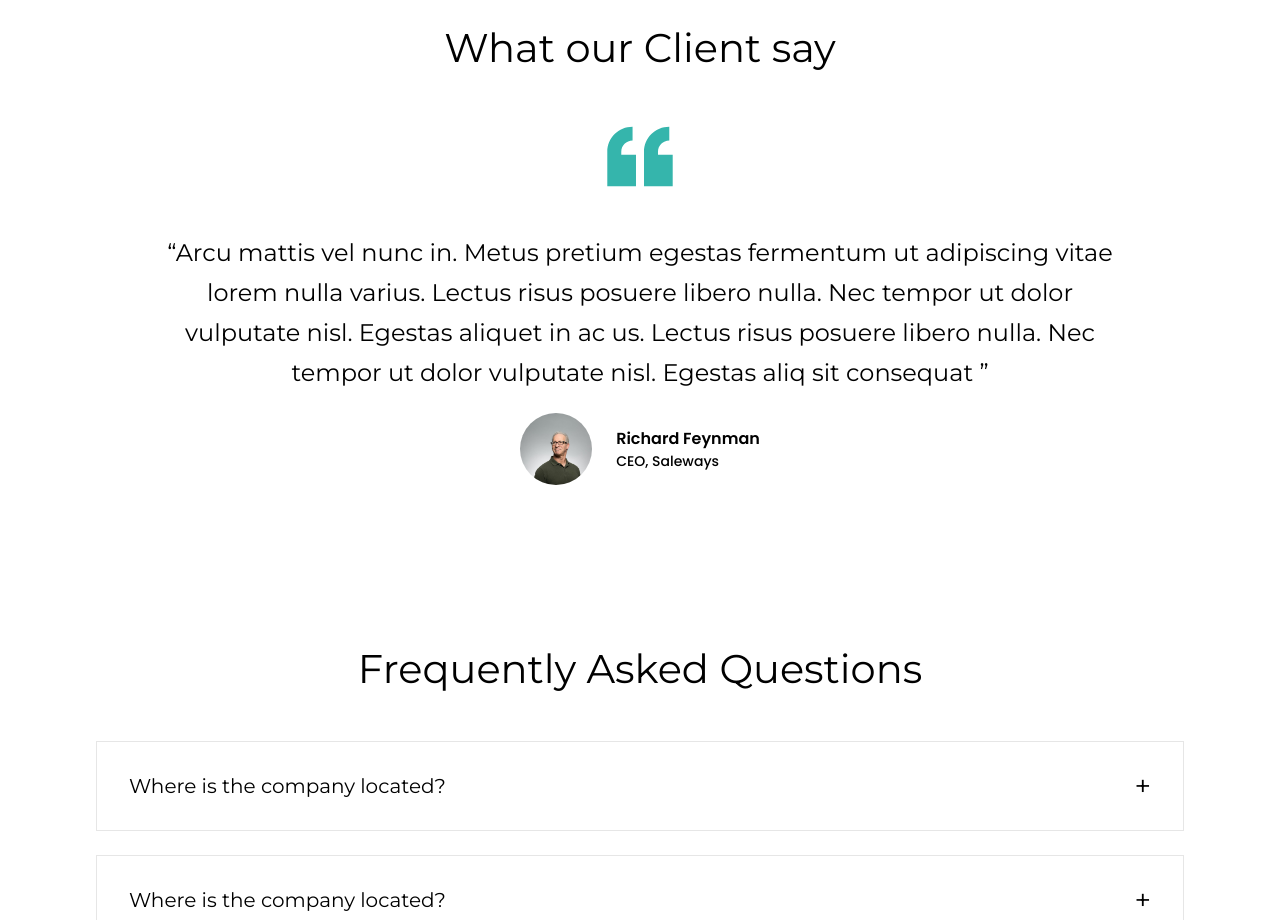
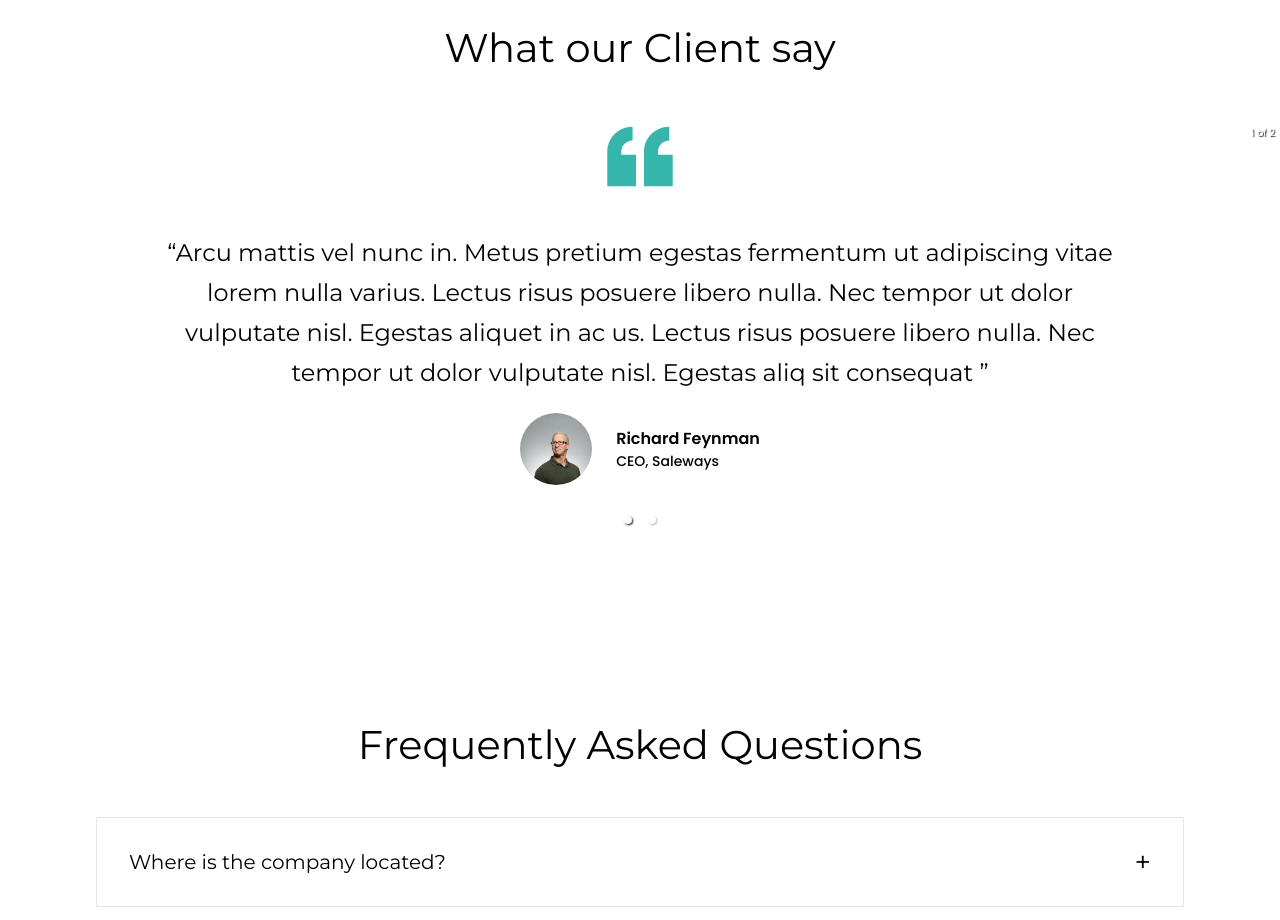
Before and after one commit to arjansunar/root-level-next-deploy, a Next.js app: page / in a window 1280 px wide. Shown: the part 1880-2800 px from the top of the page. Built offline with nearby package versions, Linux system fonts and the light colour scheme.

Commit message:
adding carousel functionality

```diff
--- a/components/Home/Testionials.jsx
+++ b/components/Home/Testimonials.jsx
@@ -1,26 +1,28 @@
 import styled from "styled-components";
 import { Title } from "./FAQ";
 import Image from 'next/image'
+import { content } from "../../content";
+import HomeCarousel from './utility/Carousel'
 
 const testimonialContent = [
-    {
-        description: '“Arcu mattis vel nunc in. Metus pretium egestas fermentum ut adipiscing vitae lorem nulla varius. Lectus risus posuere libero nulla. Nec tempor ut dolor vulputate nisl. Egestas aliquet in ac us. Lectus risus posuere libero nulla. Nec tempor ut dolor vulputate nisl. Egestas aliq sit consequat ”',
-        authorPic: '/assets/home/testimonials-profile.jpeg',
-        authorName: 'Richard Feynman',
-        authorPosition: 'CEO, Saleways',
-    }
+    ...content.homePage.testimonials
 ]
 
-function Testionials() {
+function Testimonials() {
     return (
         <Container>
             <Title>What our Client say</Title>
-            <Testimonial {...testimonialContent[0]} />
+            <HomeCarousel>
+                {testimonialContent.map((val, i) =>
+                    <Testimonial {...val} key={i} />
+                )}
+            </HomeCarousel>
+
         </Container>
     )
 }
 
-export default Testionials
+export default Testimonials
 
 const Container = styled.div`
     margin-top: 10rem;
@@ -55,6 +57,8 @@ function Testimonial({ description, authorPic, authorName, authorPosition }) {
 const Wrapper = styled.div`
     display: grid;
     place-content: center;
+    margin-bottom: 3.5rem;
+
 `
 const QuoteDecor = styled.div`
     display: grid;
@@ -76,7 +80,6 @@ const AuthorWrapper = styled.div`
     display: flex;
     justify-content: center;
     align-items: center;
-
 `
 
 const Profile = styled.div`
@@ -85,7 +88,6 @@ const Profile = styled.div`
     width: 4.5rem;
     border-radius: 50%;
     overflow: hidden;
-
     & img{
         object-fit: cover;
     }
--- a/components/Home/utility/Carousel.jsx
+++ b/components/Home/utility/Carousel.jsx
@@ -2,18 +2,10 @@ import { Carousel } from 'react-responsive-carousel'
 import "react-responsive-carousel/lib/styles/carousel.min.css";
 import styled from 'styled-components';
 
-function HomeCarousel() {
+function HomeCarousel({ children }) {
     return (
         <StyledCarousel>
-            <div>
-                hello
-            </div>
-            <div>
-                hello
-            </div>
-            <div>
-                hello
-            </div>
+            {children}
         </StyledCarousel>
     )
 }
@@ -21,5 +13,5 @@ function HomeCarousel() {
 export default HomeCarousel
 
 const StyledCarousel = styled(Carousel)`
-    background-color: red;
+    /* background-color: red; */
 `
--- a/content/index.js
+++ b/content/index.js
@@ -6,7 +6,20 @@ export const content = {
             description: 'From custom mobile and web applications to data-driven platforms - we help enterprises transform and new companies launch and scale.',
             bg: '#008080',
             heroPic: "/assets/blog-hero-pic.svg"
-        }
+        },
+        testimonials: [{
+            description: '“Arcu mattis vel nunc in. Metus pretium egestas fermentum ut adipiscing vitae lorem nulla varius. Lectus risus posuere libero nulla. Nec tempor ut dolor vulputate nisl. Egestas aliquet in ac us. Lectus risus posuere libero nulla. Nec tempor ut dolor vulputate nisl. Egestas aliq sit consequat ”',
+            authorPic: '/assets/home/testimonials-profile.jpeg',
+            authorName: 'Richard Feynman',
+            authorPosition: 'CEO, Saleways',
+        },
+        {
+            description: '“Arcu mattis vel nunc in. Metus pretium egestas fermentum ut adipiscing vitae lorem nulla varius. Lectus risus posuere libero nulla. Nec tempor ut dolor vulputate nisl. Egestas aliquet in ac us. Lectus risus posuere libero nulla. Nec tempor ut dolor vulputate nisl. Egestas aliq sit consequat ”',
+            authorPic: '/assets/home/testimonials-profile.jpeg',
+            authorName: 'Richard Feynman',
+            authorPosition: 'CEO, Saleways',
+        },
+        ]
     },
     blogPage: {
         heroSection: {
--- a/pages/index.jsx
+++ b/pages/index.jsx
@@ -3,8 +3,7 @@ import Hero from '../components/HeroSection'
 import FAQ from '../components/Home/FAQ'
 import IconCards from '../components/Home/IconCards'
 import PartnerSection from '../components/Home/PartnerSection'
-import Testionials from '../components/Home/Testionials'
-import HomeCarousel from '../components/Home/utility/Carousel'
+import Testimonials from '../components/Home/Testimonials'
 import { content } from '../content'
 
 const homeContent = { ...content.homePage }
@@ -23,7 +22,7 @@ export default function Home() {
       />
       <PartnerSection />
       <IconCards />
-      <Testionials />
+      <Testimonials />
       <FAQ />
     </div>
   )
```
